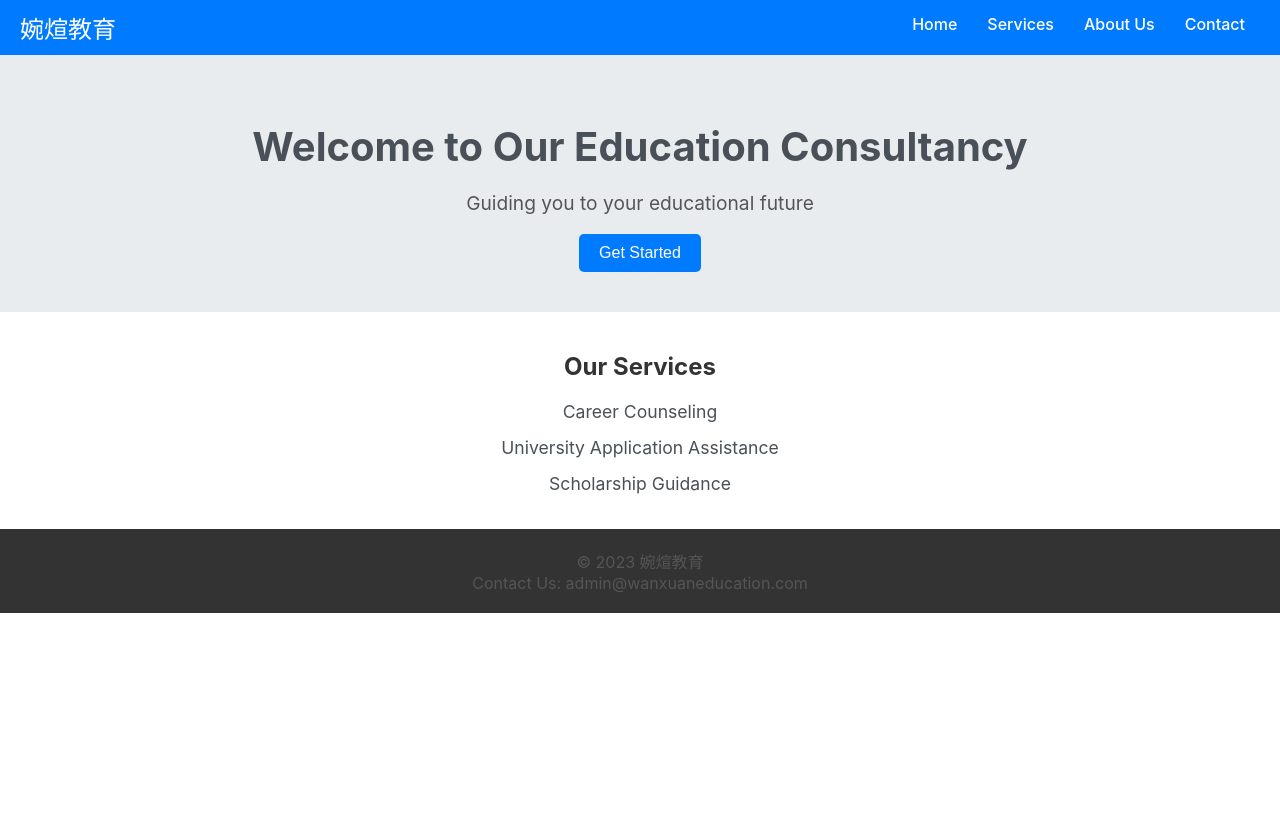
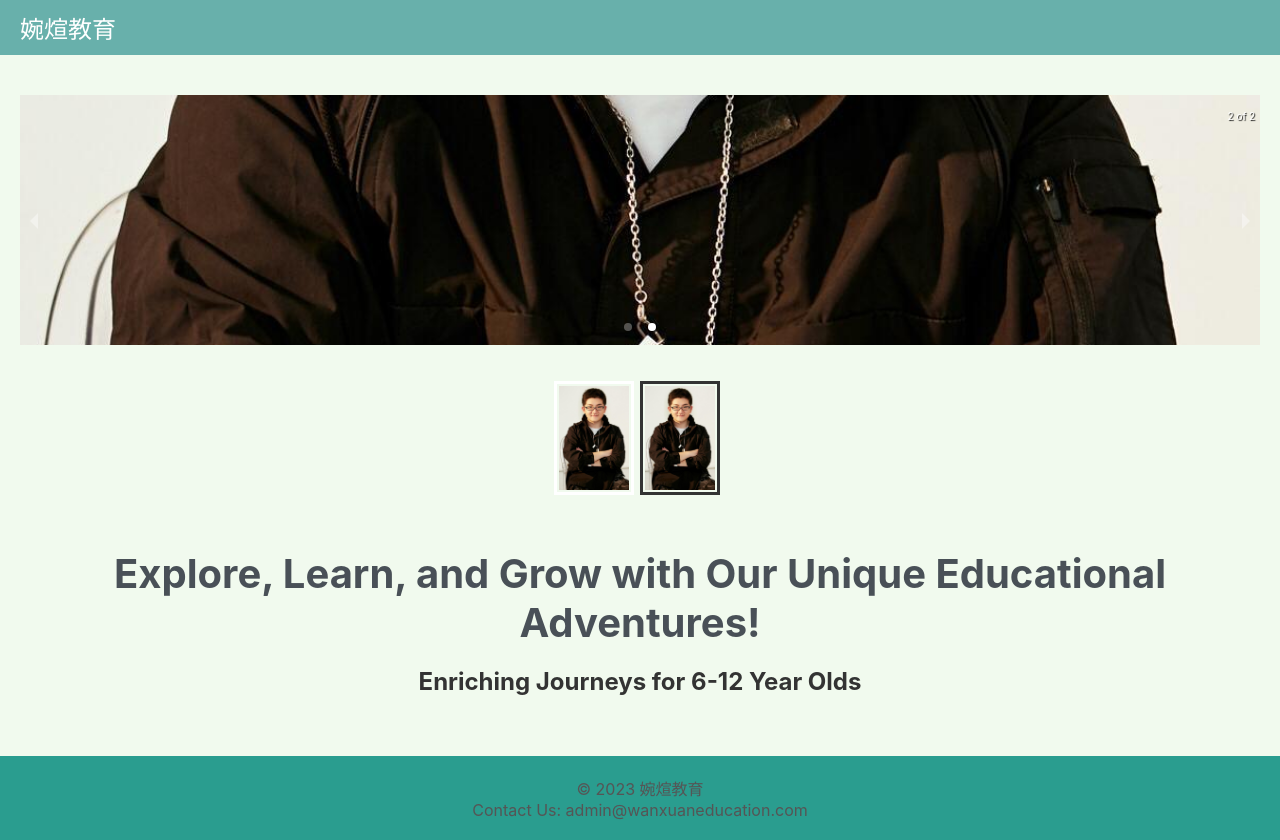
Before and after one commit to hunglun/wanxuan-website, a React (Create React App) app: page / in a window 1280 px wide. Before the commit the page ends 800 px from the top, so only its background shows below. Built offline with nearby package versions, Linux system fonts and the light colour scheme.

Commit message:
Redesign color scheme Update year in footer automatically Add Carousel image in Hero section

```diff
--- a/src/App.css
+++ b/src/App.css
@@ -14,7 +14,7 @@
 }
 
 .App-header {
-  background-color: #282c34;
+  background-color: #6cace4; /* Soft Sky Blue */
   min-height: 100vh;
   display: flex;
   flex-direction: column;
@@ -25,7 +25,7 @@
 }
 
 .App-link {
-  color: #61dafb;
+  color: #f4a261; /* Sandy Orange */
 }
 
 @keyframes App-logo-spin {
@@ -36,7 +36,6 @@
     transform: rotate(360deg);
   }
 }
-
 
 .portfolio-section {
   max-width: 800px;
@@ -50,7 +49,7 @@
 
 /* Header Styles */
 header {
-  background-color: #007bff; /* Blue background */
+  background-color: #68b0ab; /* Muted Teal */
   box-shadow: 0 2px 4px rgba(0, 0, 0, 0.1);
   padding: 10px 20px;
   display: flex;
@@ -60,33 +59,32 @@ header {
 
 header .brand-name {
   font-size: 24px;
-  color: #fff; /* White color for brand name */
+  color: #ffffff; /* Soft White */
 }
 
 header nav {
-  display: flex; /* Aligns nav items in a row */
-  list-style: none; /* Removes list dots */
-  padding: 10; /* Resets padding */
+  display: flex;
+  list-style: none;
+  padding: 10;
 }
 
 header nav a {
-  margin: 0 15px; /* Spacing between nav items */
+  margin: 0 15px;
   text-decoration: none;
-  color: #fff; /* White color for nav items */
+  color: #ffffff; /* Soft White */
   font-weight: 500;
 }
 
 header nav a:hover {
-  color: #cce5ff; /* Lighter blue for hover state */
+  color: #a8dadc; /* Pale Cyan */
 }
-
 
 /* Hero Section Styles */
 .hero-section {
   text-align: center;
   padding: 40px 20px;
-  background-color: #e9ecef; /* Light gray background */
-  color: #495057; /* Dark gray text */
+  background-color: #f1faee; /* Very Pale Blue */
+  color: #495057; /* Dark Gray text */
 }
 
 .hero-section h1 {
@@ -100,21 +98,21 @@ header nav a:hover {
 
 .hero-section button {
   padding: 10px 20px;
-  background-color: #007bff;
+  background-color: #f4a261; /* Sandy Orange */
   color: white;
-  border: none;
+  border: 1px solid #e76f51; /* Burnt Sienna border */
   border-radius: 5px;
   cursor: pointer;
   font-size: 1rem;
 }
 
 .hero-section button:hover {
-  background-color: #0056b3;
+  background-color: #e76f51; /* Burnt Sienna */
 }
 
 /* Services Styles */
 .services {
-  background-color: #fff;
+  background-color: #f1faee; /* Very Pale Blue */
   padding: 20px;
   text-align: center;
 }
@@ -127,12 +125,12 @@ header nav a:hover {
 .service {
   margin-bottom: 15px;
   font-size: 1.1rem;
-  color: #495057;
+  color: #495057; /* Charcoal Grey */
 }
 
 /* Footer Styles */
 footer {
-  background-color: #333;
+  background-color: #2a9d8f; /* Persian Green */
   color: #fff;
   text-align: center;
   padding: 20px 0;
--- a/src/App.js
+++ b/src/App.js
@@ -6,14 +6,14 @@ import SingaporeLocationTimeline from './components/SingaporeLocationTimeline';
 import SingaporeLocationMap from './components/SingaporeLocationMap';
 import Header from './components/Header'
 import Footer from './components/Footer'
-import Services from './components/Services'
+// import Services from './components/Services'
 import HeroSection from './components/HeroSection';
 function App() {
   return (
     <div className="App">
       <Header />
       <HeroSection />
-      <Services />
+
       <Footer />
       <div style={{ display: 'none' }}>
         <SingaporeLocationMap />
--- a/src/components/Footer.js
+++ b/src/components/Footer.js
@@ -1,9 +1,11 @@
 import React from 'react';
 
 function Footer() {
+  const currentYear = new Date().getFullYear(); // Gets the current year
+
   return (
     <footer>
-      <p>© 2023 婉煊教育</p>
+      <p>© {currentYear} 婉煊教育</p>
       <p>Contact Us: admin@wanxuaneducation.com</p>
     </footer>
   );
--- a/src/components/Header.js
+++ b/src/components/Header.js
@@ -4,14 +4,15 @@ function Header() {
   return (
     <header>
       <div className="brand-name">婉煊教育</div>
-      <nav>
-        <li to="/"><a> Home </a> </li>
-        <li to="/services"> <a>Services</a> </li>
-        <li to="/about"> <a>About Us </a></li>
-        <li to="/contact"> <a>Contact</a> </li>
-      </nav>
     </header>
   );
 }
 
 export default Header;
+
+/* <nav>
+<li to="/"><a> Home </a> </li>
+<li to="/services"> <a>Services</a> </li>
+<li to="/about"> <a>About Us </a></li>
+<li to="/contact"> <a>Contact</a> </li>
+</nav> */
--- /dev/null
+++ b/src/components/HeroSection.css
@@ -0,0 +1,7 @@
+/* Image styling within the Carousel */
+img {
+    width: 100%; /* Ensures the image takes full width of the Carousel */
+    height: auto; /* Keeps the image aspect ratio intact */
+    max-height: 250px; /* You can adjust this based on your preference */
+    object-fit: cover; /* Ensures the image covers the area, might crop some parts */
+  }
--- a/src/components/HeroSection.js
+++ b/src/components/HeroSection.js
@@ -1,11 +1,24 @@
 import React from 'react';
+import { Carousel } from 'react-responsive-carousel';
+import "react-responsive-carousel/lib/styles/carousel.min.css"; // Import carousel CSS
 
+import './HeroSection.css';
+import pic from '../assets/profile_pic.jpeg';
 function HeroSection() {
   return (
     <div className="hero-section">
-      <h1>Welcome to Our Education Consultancy</h1>
-      <p>Guiding you to your educational future</p>
-      <button>Get Started</button>
+       <Carousel showArrows={true} autoPlay={true} infiniteLoop={true}>
+          <div>
+            <img src={pic} alt="Children in Educational Activity" />
+          </div>
+          <div>
+            <img src={pic} alt="Children Enjoying Singapore Trip" />
+          </div>
+          {/* Add more images as needed */}
+        </Carousel>
+        <h1>Explore, Learn, and Grow with Our Unique Educational Adventures!</h1>
+        <h2>Enriching Journeys for 6-12 Year Olds</h2>
+
     </div>
   );
 }
```
